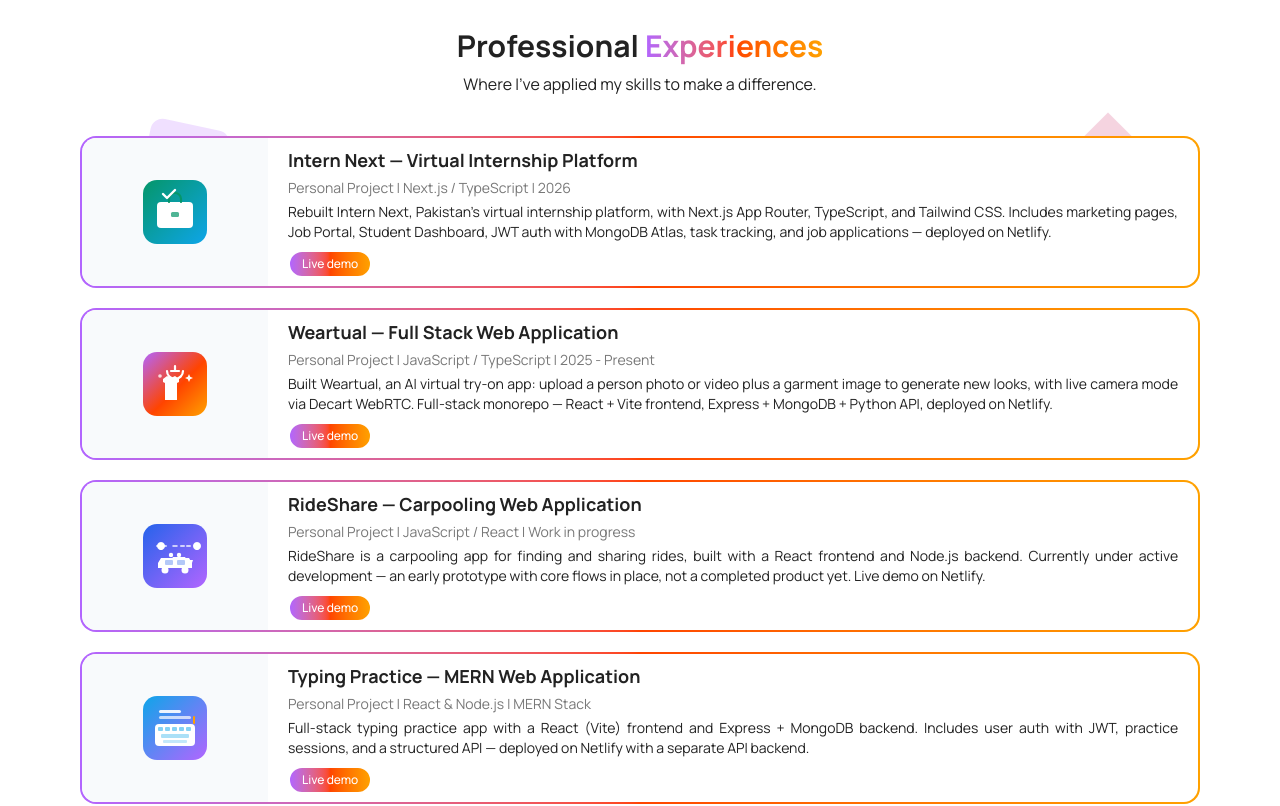
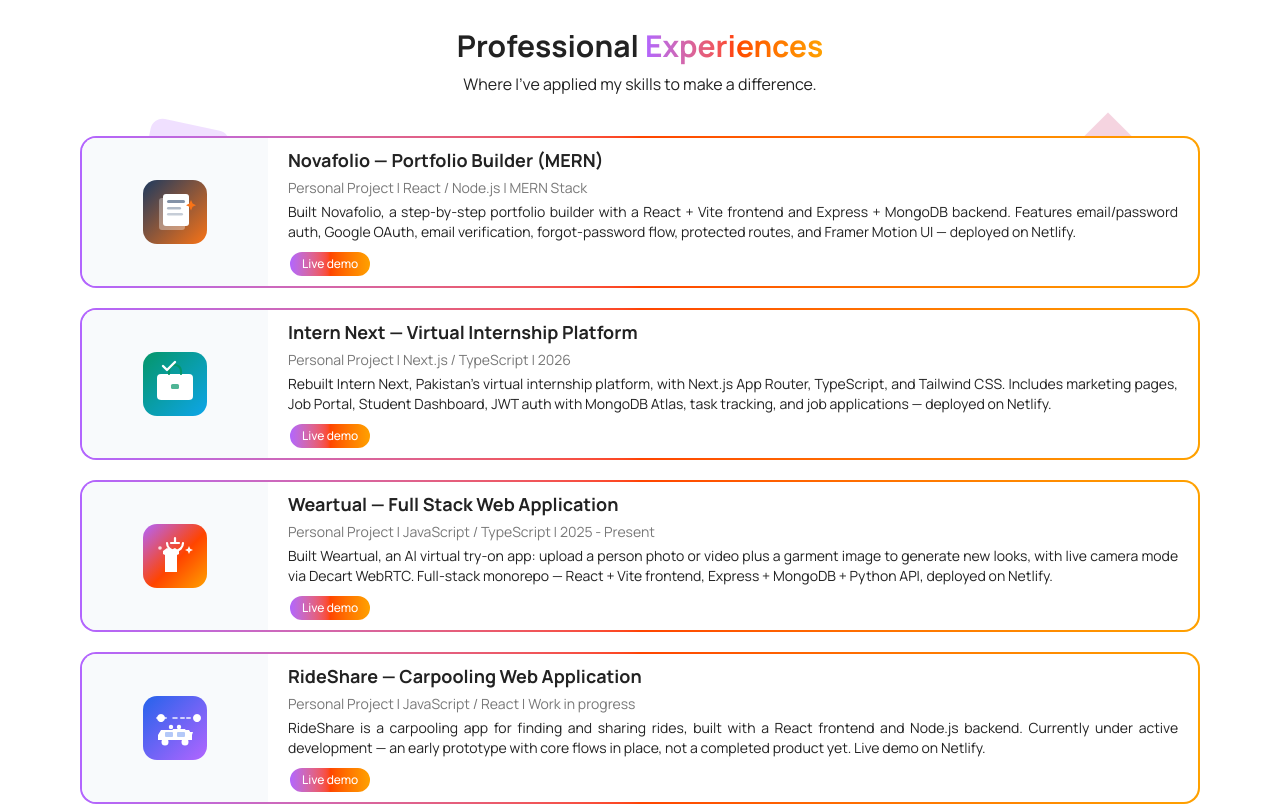
Before and after one commit to sweet-amrood/Musharib-Portfolio, a Next.js app: page / in a window 1280 px wide. Shown: the part 1380-2186 px from the top of the page. Built offline with nearby package versions, Linux system fonts and the light colour scheme; no server answers.

Commit message:
new project novafolio added

```diff
--- a/src/data/portfolio.ts
+++ b/src/data/portfolio.ts
@@ -94,6 +94,15 @@
   experience: {
     subtitle: "Where I've applied my skills to make a difference.",
     items: [
+      {
+        image: projectIcons.portfolioBuilder,
+        imageVariant: "logo" as const,
+        title: "Novafolio — Portfolio Builder (MERN)",
+        meta: "Personal Project | React / Node.js | MERN Stack",
+        description:
+          "Built Novafolio, a step-by-step portfolio builder with a React + Vite frontend and Express + MongoDB backend. Features email/password auth, Google OAuth, email verification, forgot-password flow, protected routes, and Framer Motion UI — deployed on Netlify.",
+        demoUrl: "https://nova-folio.netlify.app/",
+      },
       {
         image: projectIcons.internNext,
         imageVariant: "logo" as const,
@@ -207,6 +216,7 @@
     subtitle: "Turning curiosity into functional projects.",
     excludeRepos: ["weartual", "Weartual", "weartual-app"],
     featuredRepos: [
+      "portfolio-builder",
       "intern-next",
       "Weartual-latest",
       "rideshare",
@@ -217,6 +227,12 @@
       "ATM-Banking-System-Project-Assembly-Language",
     ],
     repoOverrides: {
+      "portfolio-builder": {
+        displayName: "Novafolio",
+        description:
+          "MERN portfolio builder — React + Vite frontend with Express, MongoDB, Google OAuth, email verification, and password reset. Step-by-step platform to build and manage portfolios. Live on Netlify.",
+        demoUrl: "https://nova-folio.netlify.app/",
+      },
       "intern-next": {
         displayName: "Intern Next",
         description:
@@ -267,7 +283,7 @@
         text: "My projects on ",
         bold: "GitHub (@sweet-amrood)",
         suffix:
-          " include Intern Next (virtual internship platform), Typing Practice (MERN), RideShare (carpooling, work in progress), FoodHub (full-stack food ordering), Weartual western virtual try on app, an e-commerce database in T-SQL, a restaurant scheduler in C++, and an ATM system in Assembly.",
+          " include Novafolio (MERN portfolio builder), Intern Next (virtual internship platform), Typing Practice (MERN), RideShare (carpooling, work in progress), FoodHub (full-stack food ordering), Weartual western virtual try on app, an e-commerce database in T-SQL, a restaurant scheduler in C++, and an ATM system in Assembly.",
       },
       {
         text: "I'm passionate, curious, and always learning — open to internships, junior developer roles, and remote opportunities.",
--- a/src/lib/project-icons.ts
+++ b/src/lib/project-icons.ts
@@ -1,5 +1,6 @@
 /** App logos — one icon per project (not language / tech stack). */
 export const projectIcons = {
+  portfolioBuilder: "/icons/projects/portfolio-builder.svg",
   internNext: "/icons/projects/intern-next.svg",
   weartual: "/icons/projects/weartual.svg",
   foodhub: "/icons/projects/foodhub.svg",
@@ -11,6 +12,7 @@
 } as const;
 
 const repoIconBySlug: Record<string, string> = {
+  "portfolio-builder": projectIcons.portfolioBuilder,
   "intern-next": projectIcons.internNext,
   "Weartual-latest": projectIcons.weartual,
   "FoodHub-REACTJS": projectIcons.foodhub,
@@ -22,6 +24,7 @@
 };
 
 const repoIconByDisplayName: Record<string, string> = {
+  Novafolio: projectIcons.portfolioBuilder,
   "Intern Next": projectIcons.internNext,
   Weartual: projectIcons.weartual,
   FoodHub: projectIcons.foodhub,
```
Also changed, not shown: public/icons/projects/portfolio-builder.svg (added).
